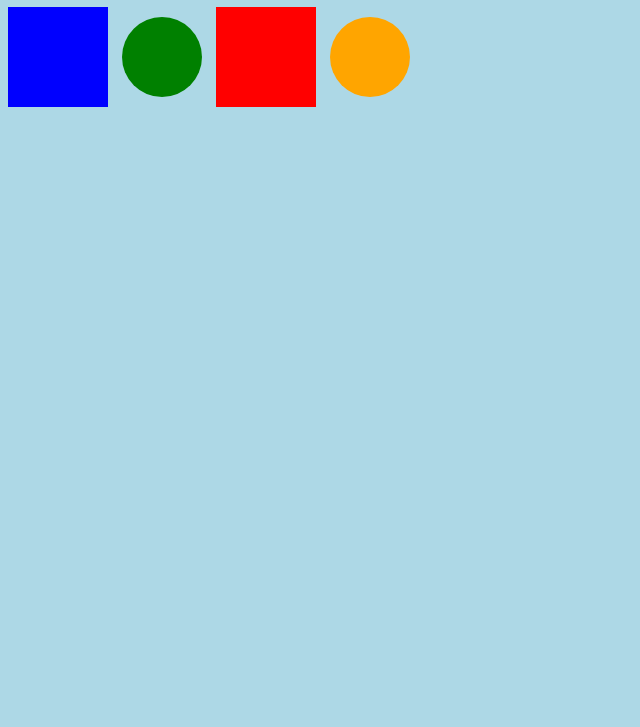
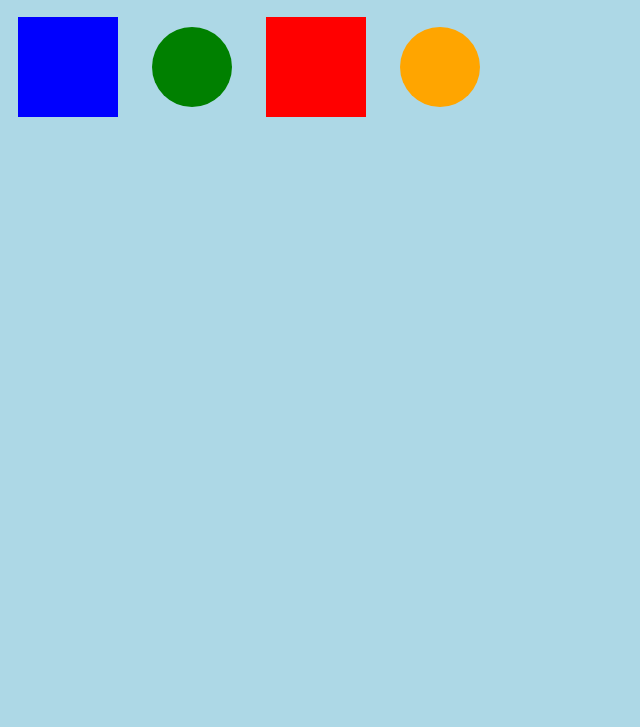
Before and after one commit to lelusofia747-del/git-practice-1, a plain HTML site: page git practice 1/index.html in a window 1280 px wide. Shown: the part 73-800 px from the top of the page, without its empty margins (0-640 px from the left). Drawn offline with Linux system fonts and the light colour scheme.

Commit message:
Connect new CSS styles

```diff
--- a/git practice 1/index.html
+++ b/git practice 1/index.html
@@ -4,6 +4,7 @@
     <meta charset="UTF-8">
     <title>Git Practice 1</title>
     <link rel="stylesheet" href="styles/style.css">
+    <link rel="stylesheet" href="styles2/style2.css">
 </head>
 <body>
     <h1>Лабораторна робота №1</h1>
```
